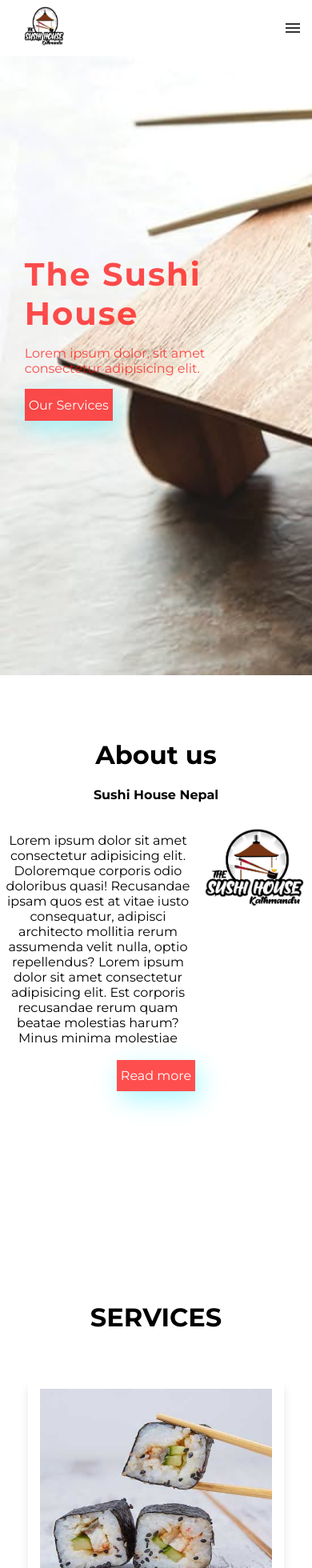
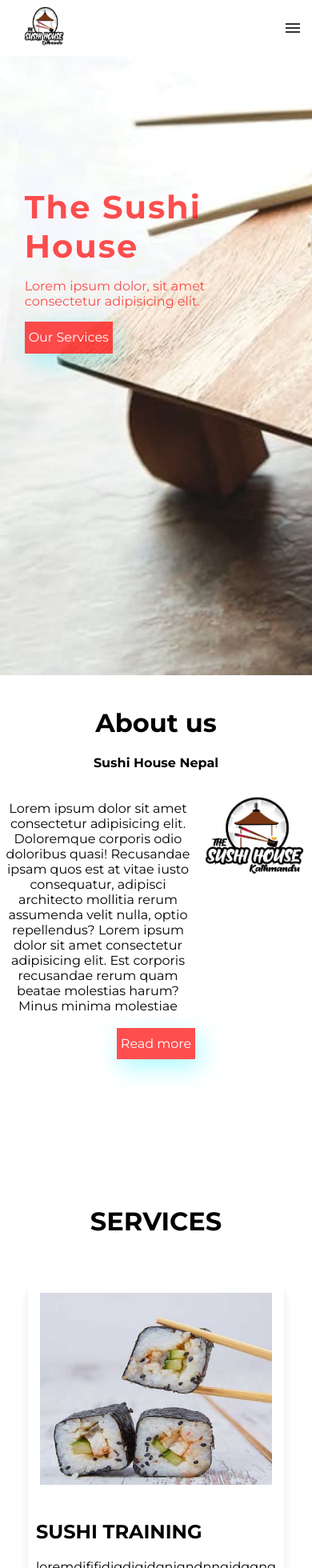
Before and after one commit to oppenheimer02/Sushi-House, a React (Vite) app in the folder sushi-project/: page / in a window 390 px wide. Shown: the top 1960 px of the page at 80% size. Built offline with nearby package versions, Linux system fonts and the light colour scheme.

Commit message:
changed the css

```diff
--- a/sushi-project/src/App.css
+++ b/sushi-project/src/App.css
@@ -27,9 +27,7 @@ body{
 #footer {
   width: 100%;
   height: 50px;
-  background: rgb(2,0,36);
-  background: linear-gradient(90deg, rgba(2,0,36,1) 0%, rgba(98,20,43,1) 0%, rgba(6,6,4,1) 26%, rgba(134,27,46,1) 100%, rgba(214,43,52,0.7791491596638656) 100%);
-
+  background-color: #333333;
 }
 
 *{
@@ -109,7 +107,7 @@ nav{
 
     position: absolute;
       left: 22%;
-    top: 50%;
+    top: 40%;
     transform: translate(-22%,-50%);
     }
     .name span{
@@ -622,7 +620,7 @@ align-content: center;
         font-family: 'Montserrat';
         width: 250px;
         position: absolute;
-        top: 50%;
+        top: 40%;
 
         }
 
@@ -633,18 +631,18 @@ align-content: center;
           #about {
             text-align: center;
 
-            padding-bottom: 1000px;
+            padding-bottom: 900px;
 
           }
 
           #about h1 {
-            margin-top: 80px;
+            margin-top: 40px;
           }
 
           #about-text{
             display: flex;
             flex: 1;
-            height: 280px;
+            height: 290px;
             overflow: scroll;
             margin-bottom: 30px;
           }
@@ -725,7 +723,7 @@ align-content: center;
               display: flex;
               flex-direction: column;
               padding-top: 40px;
-              padding-bottom: 50px;
+              padding-bottom: 10px;
             }
             .a-container {
     display: flex;
```
